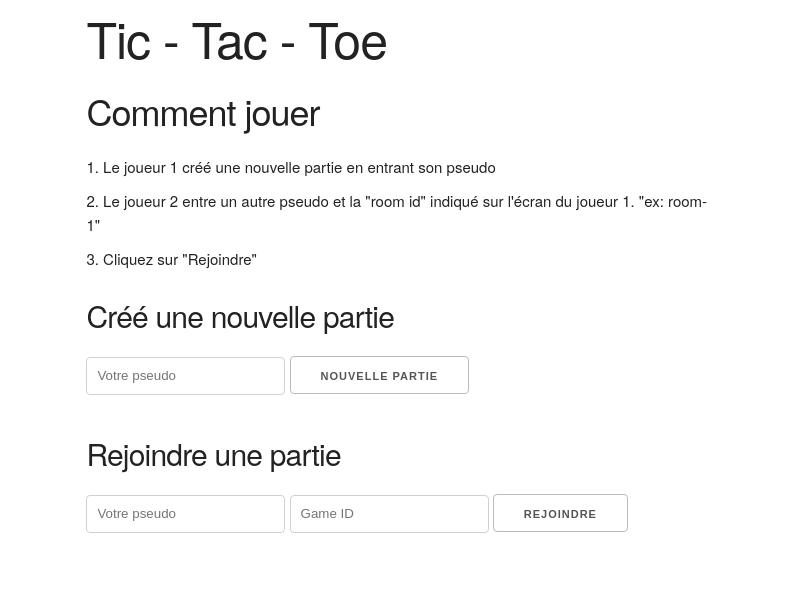
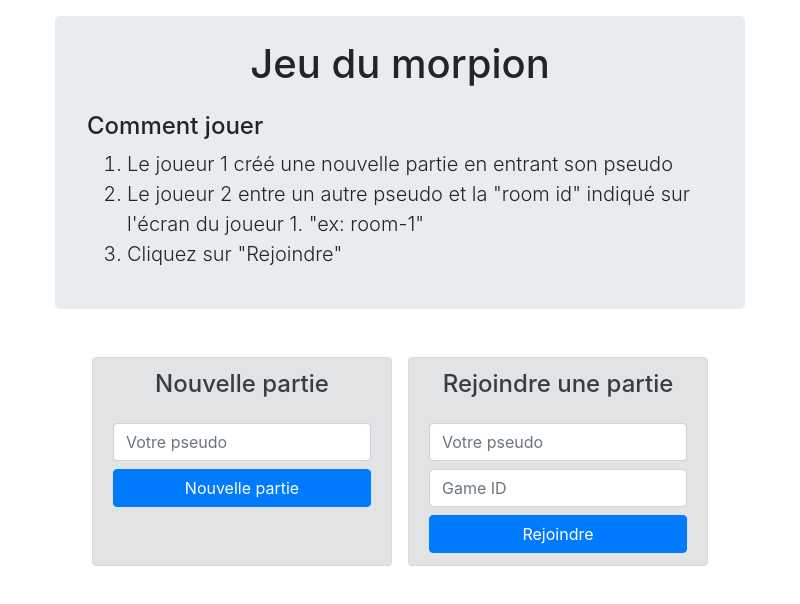
Before and after one commit to theoDELAS/matchmaking, an Electron app: page morpion_socket/app/public/index.html in a window 800 px wide. Drawn offline with nearby package versions, Linux system fonts and the light colour scheme; no server answers.

Commit message:
:lipstick: Design page d'accueil

```diff
--- a/morpion_socket/app/public/index.html
+++ b/morpion_socket/app/public/index.html
@@ -2,27 +2,35 @@
 <html>
 	<head>
 		<title>Tic Tac Toe</title>
+		<link rel="stylesheet" href="https://stackpath.bootstrapcdn.com/bootstrap/4.5.0/css/bootstrap.min.css" integrity="sha384-9aIt2nRpC12Uk9gS9baDl411NQApFmC26EwAOH8WgZl5MYYxFfc+NcPb1dKGj7Sk" crossorigin="anonymous">
 		<link rel="stylesheet" href="main.css">
-		<link rel="stylesheet" href="../../node_modules/skeleton-css/css/skeleton.css">
+
 	</head>
 	<body>
 		<div class="container">
 			<div class="menu">
-				<h1>Tic - Tac - Toe</h1>
-				<h3>Comment jouer</h3>
-				<ol>
-					<li>Le joueur 1 créé une nouvelle partie en entrant son pseudo</li>
-					<li>Le joueur 2 entre un autre pseudo et la "room id" indiqué sur l'écran du joueur 1. "ex: room-1"</li>
-					<li>Cliquez sur "Rejoindre"</li>
-				</ol>
-				<h4>Créé une nouvelle partie</h4>
-				<input type="text" name="name" id="nameNew" placeholder="Votre pseudo" required>
-				<button id="new">Nouvelle partie</button>
-				<br><br>
-				<h4>Rejoindre une partie</h4>
-				<input type="text" name="name" id="nameJoin" placeholder="Votre pseudo" required>
-				<input type="text" name="room" id="room" placeholder="Game ID" required>
-				<button id="join">Rejoindre</button>
+				<div class="jumbotron py-4 mt-3">
+					<h1 class="text-center mb-4">Jeu du morpion</h1>
+					<h4>Comment jouer</h4>
+					<ol class="lead">
+						<li>Le joueur 1 créé une nouvelle partie en entrant son pseudo</li>
+						<li>Le joueur 2 entre un autre pseudo et la "room id" indiqué sur l'écran du joueur 1. "ex: room-1"</li>
+						<li>Cliquez sur "Rejoindre"</li>
+					</ol>
+				</div>
+				<div class="row my-5 justify-content-center">
+					<div class="col-md-5 alert alert-secondary mr-2">
+						<h4 class="mb-4 text-center">Nouvelle partie</h4>
+						<input class="form-control mb-2" type="text" name="name" id="nameNew" placeholder="Votre pseudo" required>
+						<button class="btn btn-primary w-100" id="new">Nouvelle partie</button>
+					</div>
+					<div class="col-md-5 alert alert-secondary ml-2">
+						<h4 class="mb-4 text-center">Rejoindre une partie</h4>
+						<input class="form-control mb-2" type="text" name="name" id="nameJoin" placeholder="Votre pseudo" required>
+						<input class="form-control mb-2" type="text" name="room" id="room" placeholder="Game ID" required>
+						<button class="btn btn-primary w-100" id="join">Rejoindre</button>
+					</div>
+				</div>
 			</div>
 			<div class="gameBoard" style="display: none;">
 				<h2 id="userHello"></h2>
@@ -46,8 +54,10 @@
 				</table>
 			</div>
 		</div>
-		<script src="../../node_modules/jquery/dist/jquery.min.js"></script>
 		<script src="/socket.io/socket.io.js"></script>
-		<script src="./renderer.js"></script>
+		<script src="https://code.jquery.com/jquery-3.5.1.slim.min.js" integrity="sha384-DfXdz2htPH0lsSSs5nCTpuj/zy4C+OGpamoFVy38MVBnE+IbbVYUew+OrCXaRkfj" crossorigin="anonymous"></script>
+		<script src="https://cdn.jsdelivr.net/npm/popper.js@1.16.0/dist/umd/popper.min.js" integrity="sha384-Q6E9RHvbIyZFJoft+2mJbHaEWldlvI9IOYy5n3zV9zzTtmI3UksdQRVvoxMfooAo" crossorigin="anonymous"></script>
+		<script src="https://stackpath.bootstrapcdn.com/bootstrap/4.5.0/js/bootstrap.min.js" integrity="sha384-OgVRvuATP1z7JjHLkuOU7Xw704+h835Lr+6QL9UvYjZE3Ipu6Tp75j7Bh/kR0JKI" crossorigin="anonymous"></script>
+		<script type="module" src="./renderer.js"></script>
 	</body>
 </html>
```
Also changed, not shown: morpion_socket/app/package.json (+6 -2 lines), 1 other file.
